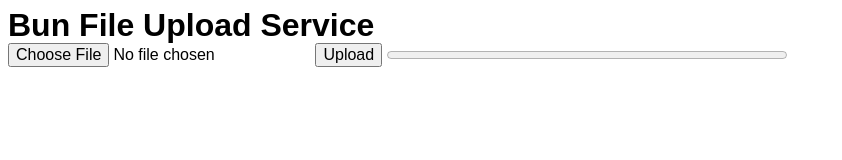
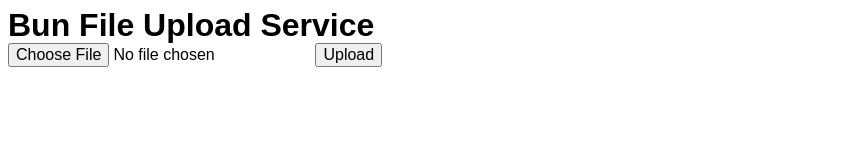
Before and after one commit to fagbenjaenoch/bun-file-upload, a website: page web/index.html in a window 1280 px wide. Shown: the whole page, without its empty margins (0-842 px from the left). Drawn offline with Linux system fonts and the light colour scheme.

Commit message:
hid progress bar by default

```diff
--- a/web/index.html
+++ b/web/index.html
@@ -16,8 +16,9 @@
         id="progress-bar"
         value="0"
         max="100"
-                style="width: 400px"
+        style="width: 400px; opacity: 0"
       ></progress>
+      <p id="status"></p>
     </form>
   </body>
 </html>
```
Lines whose indentation alone changed are shown as unchanged.
